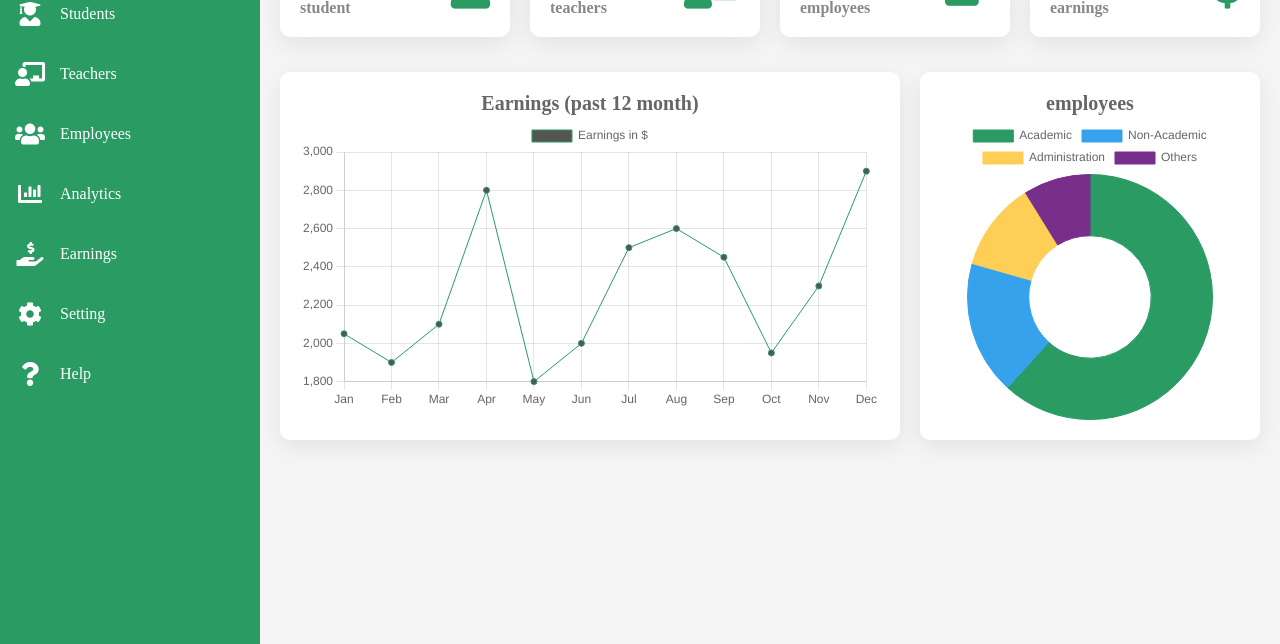
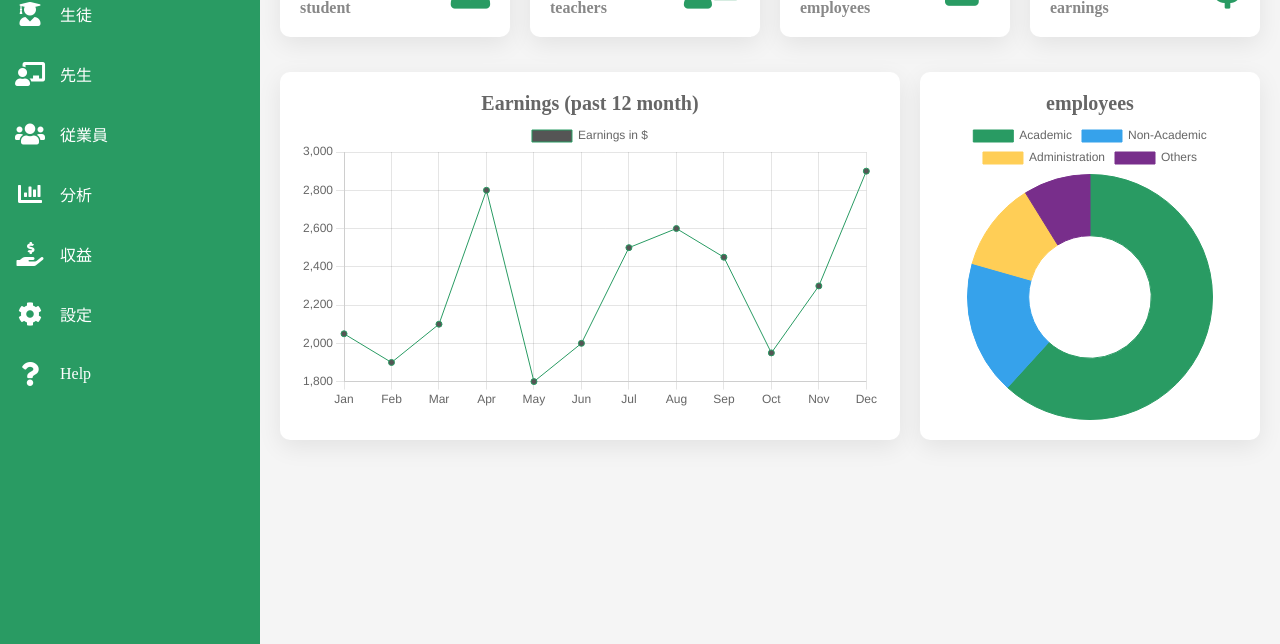
Before and after one commit to MinemuraKazumi/chartjs, a plain HTML site: page index.html in a window 1280 px wide. Shown: the part 156-800 px from the top of the page. Drawn offline with nearby package versions, Linux system fonts and the light colour scheme.

Commit message:
日本語に変更

```diff
--- a/index.html
+++ b/index.html
@@ -37,37 +37,37 @@
                 <li>
                     <a href="#">
                         <i class="fas fa-user-graduate"></i>
-                        <div>Students</div>
+                        <div>生徒</div>
                     </a>
                 </li>
                 <li>
                     <a href="#">
                         <i class="fas fa-chalkboard-teacher"></i>
-                        <div>Teachers</div>
+                        <div>先生</div>
                     </a>
                 </li>
                 <li>
                     <a href="#">
                         <i class="fas fa-users"></i>
-                        <div>Employees</div>
+                        <div>従業員</div>
                     </a>
                 </li>
                 <li>
                     <a href="#">
                         <i class="fas fa-chart-bar"></i>
-                        <div>Analytics</div>
+                        <div>分析</div>
                     </a>
                 </li>
                 <li>
                     <a href="#">
                         <i class="fas fa-hand-holding-usd"></i>
-                        <div>Earnings</div>
+                        <div>収益</div>
                     </a>
                 </li>
                 <li>
                     <a href="#">
                         <i class="fas fa-cog"></i>
-                        <div>Setting</div>
+                        <div>設定</div>
                     </a>
                 </li>
                 <li>
```
